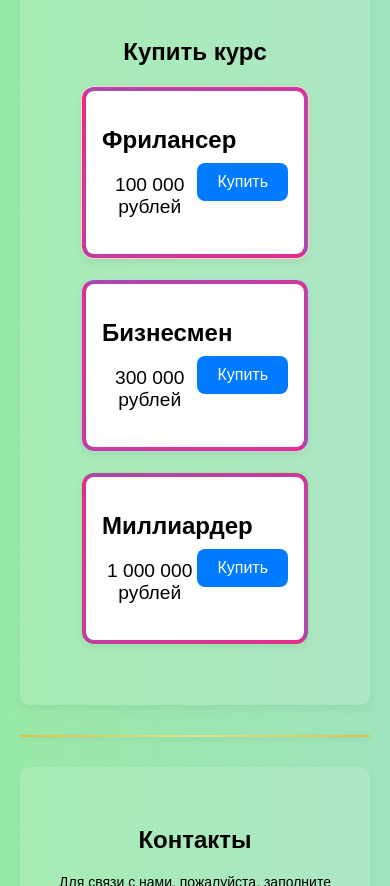
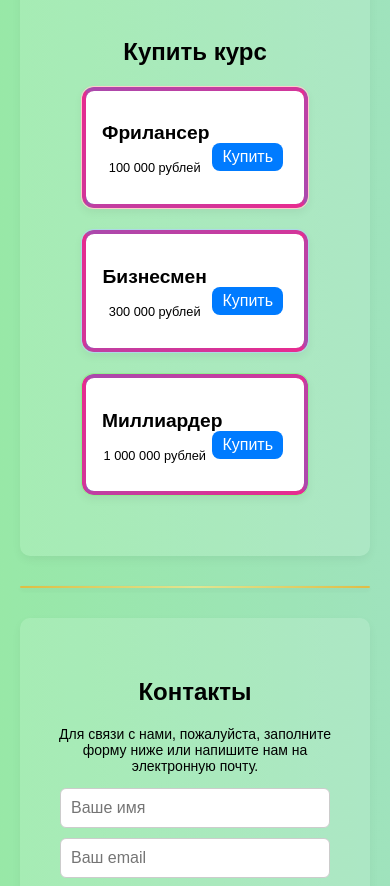
Before and after one commit to peplak/Cryptology-landing, a React (Vite) app: page / in a window 390 px wide. Shown: the part 4460-5346 px from the top of the page. Built offline with nearby package versions, Linux system fonts and the light colour scheme.

Commit message:
Пребилд

```diff
--- a/src/components/CourseCard.css
+++ b/src/components/CourseCard.css
@@ -90,15 +90,16 @@
   }
 
   .course-title {
-    font-size: 1.5rem; /* Уменьшение размера заголовка */
+    font-size: 1.2rem; /* Уменьшение размера заголовка */
   }
 
   .price {
-    font-size: 1.2rem; /* Уменьшение размера цены */
+    font-size: 0.8rem; /* Уменьшение размера цены */
   }
 
   .buy-button {
-    padding: 10px 20px; /* Увеличение размеров кнопки */
+    padding: 5px 10px; /* Увеличение размеров кнопки */
     font-size: 1rem; /* Увеличение размера текста кнопки */
+    margin: 5px;
   }
 }
```
